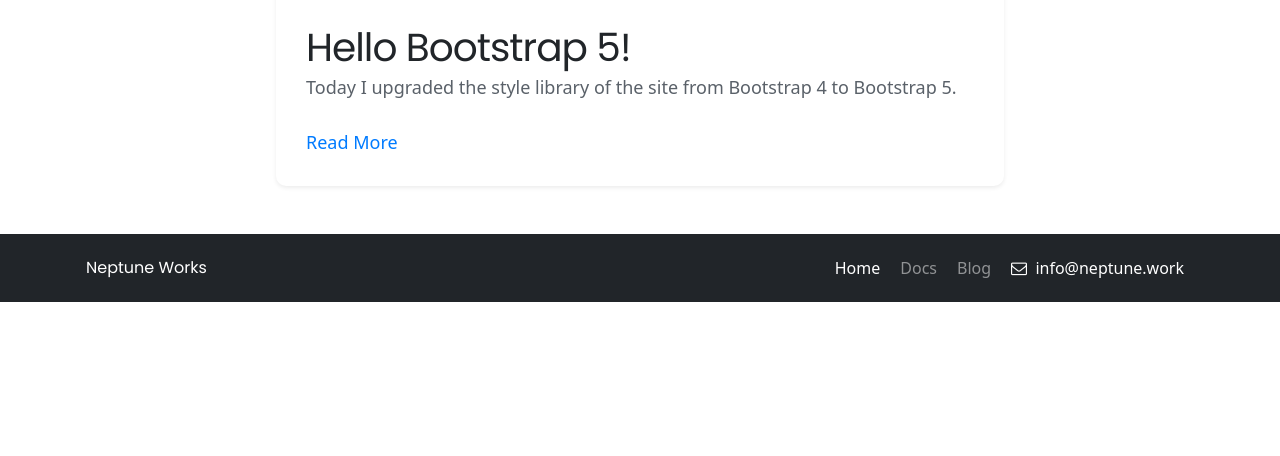
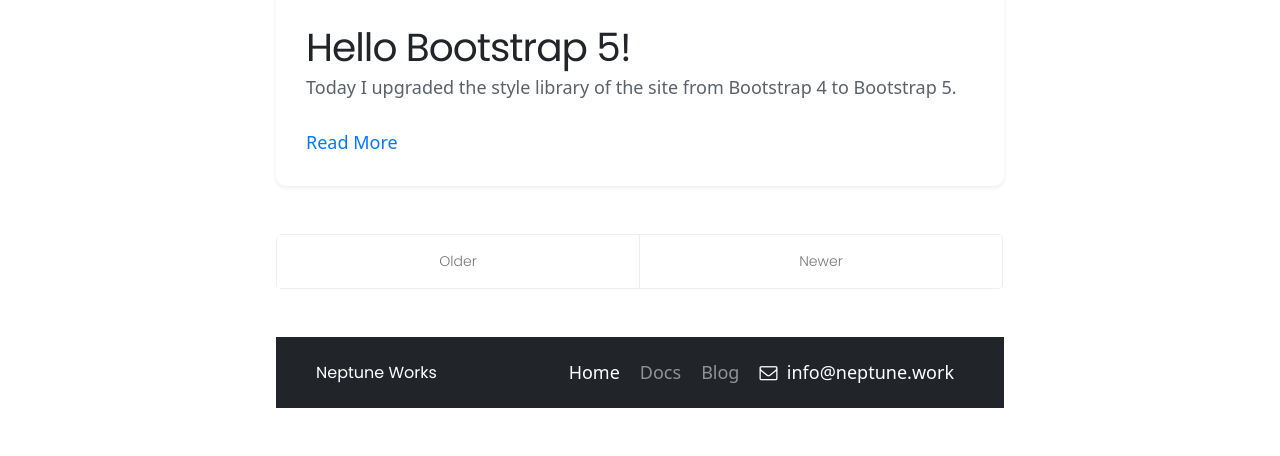
Before and after one commit to KevBuild4UR/_backup, a Jekyll site: the page built from blog/index.html, in a window 1280 px wide. Shown: the part 785-1241 px from the top of the page. Built offline with Jekyll 4.4.1, drawn with Linux system fonts in a browser that asks for light colours; nearby versions of some CDN libraries; the list of posts is cut into pages by our own code; before the commit the page ends 1087 px from its top, so only the background shows below that.

Commit message:
Update index.html

```diff
--- a/blog/index.html
+++ b/blog/index.html
@@ -38,6 +38,23 @@
     </div>
   </div>
 {% endfor %}
+
+<div class="pagination">
+    {% if paginator.next_page %}
+      <a class="pagination-item older" href="/page{{ paginator.next_page }}/">Older</a>
+    {% else %}
+      <span class="pagination-item older">Older</span>
+    {% endif %}
+    {% if paginator.previous_page %}
+      {% if paginator.page == 2 %}
+        <a class="pagination-item newer" href="/">Newer</a>
+      {% else %}
+        <a class="pagination-item newer" href="/page{{ paginator.previous_page }}/">Newer</a>
+      {% endif %}
+    {% else %}
+      <span class="pagination-item newer">Newer</span>
+    {% endif %}
+
   </div>
 </div>
 
```
